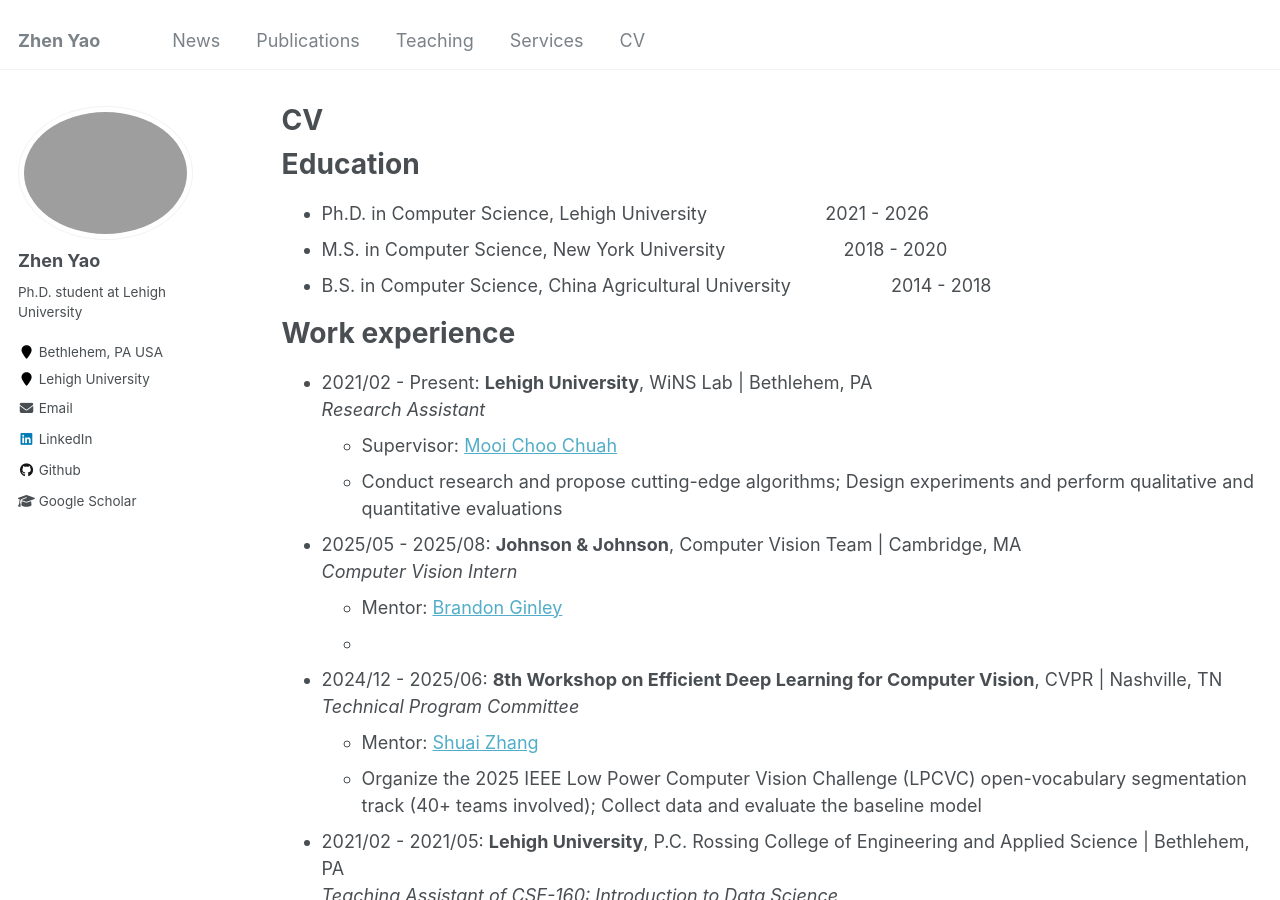
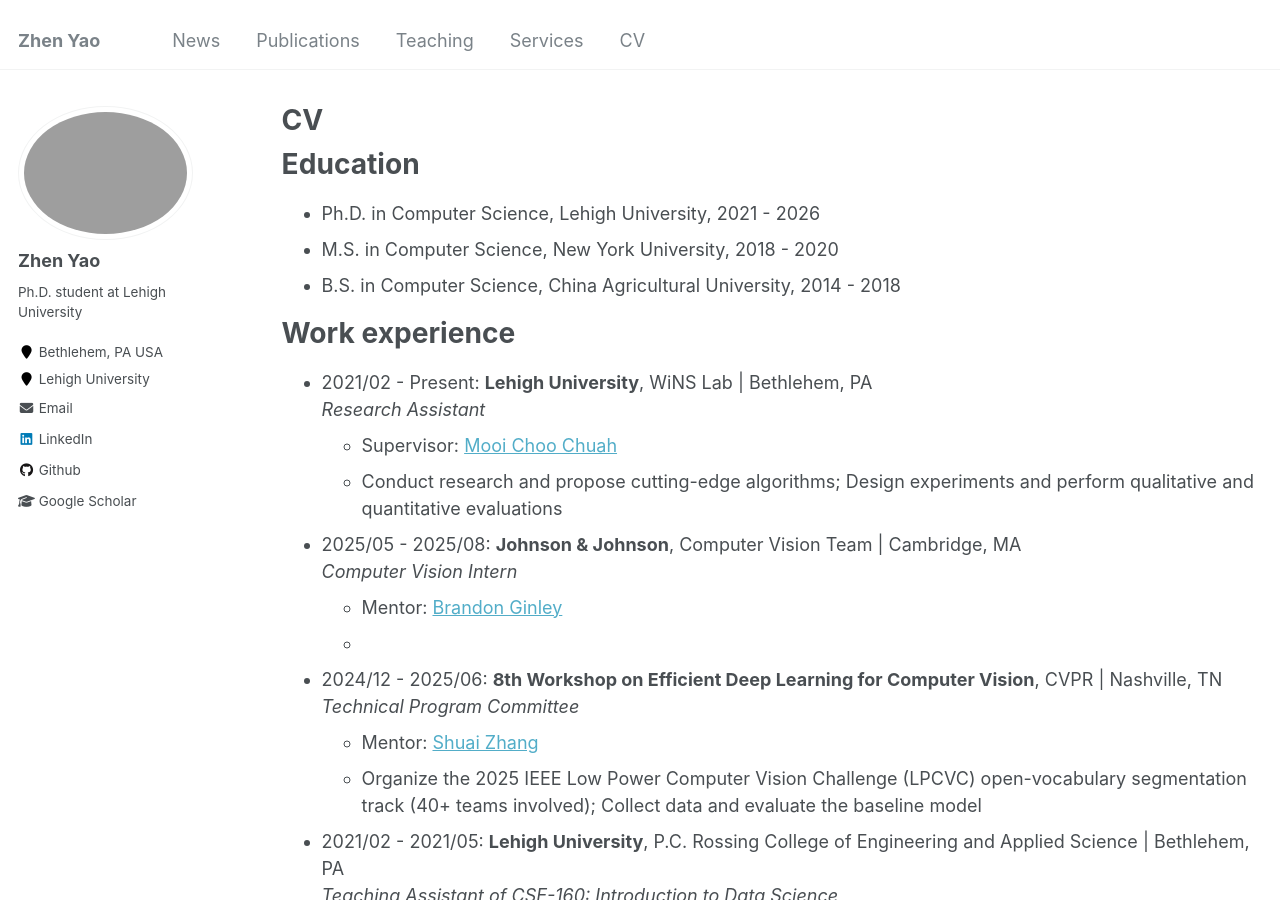
Before and after one commit to zyaocoder/zyaocoder.github.io, a Jekyll site: the page built from _pages/cv.md, in a window 1280 px wide and 900 px high. Built offline with Jekyll 4.4.1, drawn with Linux system fonts in a browser that asks for light colours; some of the changed lines change nothing that is shown.

Commit message:
Update cv.md

```diff
--- a/_pages/cv.md
+++ b/_pages/cv.md
@@ -11,9 +11,9 @@
 
 Education
 ======
-* Ph.D. in Computer Science, Lehigh University &emsp;&emsp;&emsp;&emsp;&emsp;&emsp; 2021 - 2026
-* M.S. in Computer Science, New York University &emsp;&emsp;&emsp;&emsp;&emsp;&emsp; 2018 - 2020
-* B.S. in Computer Science, China Agricultural University &emsp;&emsp;&emsp;&emsp;&emsp; 2014 - 2018
+* Ph.D. in Computer Science, Lehigh University, 2021 - 2026
+* M.S. in Computer Science, New York University, 2018 - 2020
+* B.S. in Computer Science, China Agricultural University, 2014 - 2018
 
 Work experience
 ======
```
